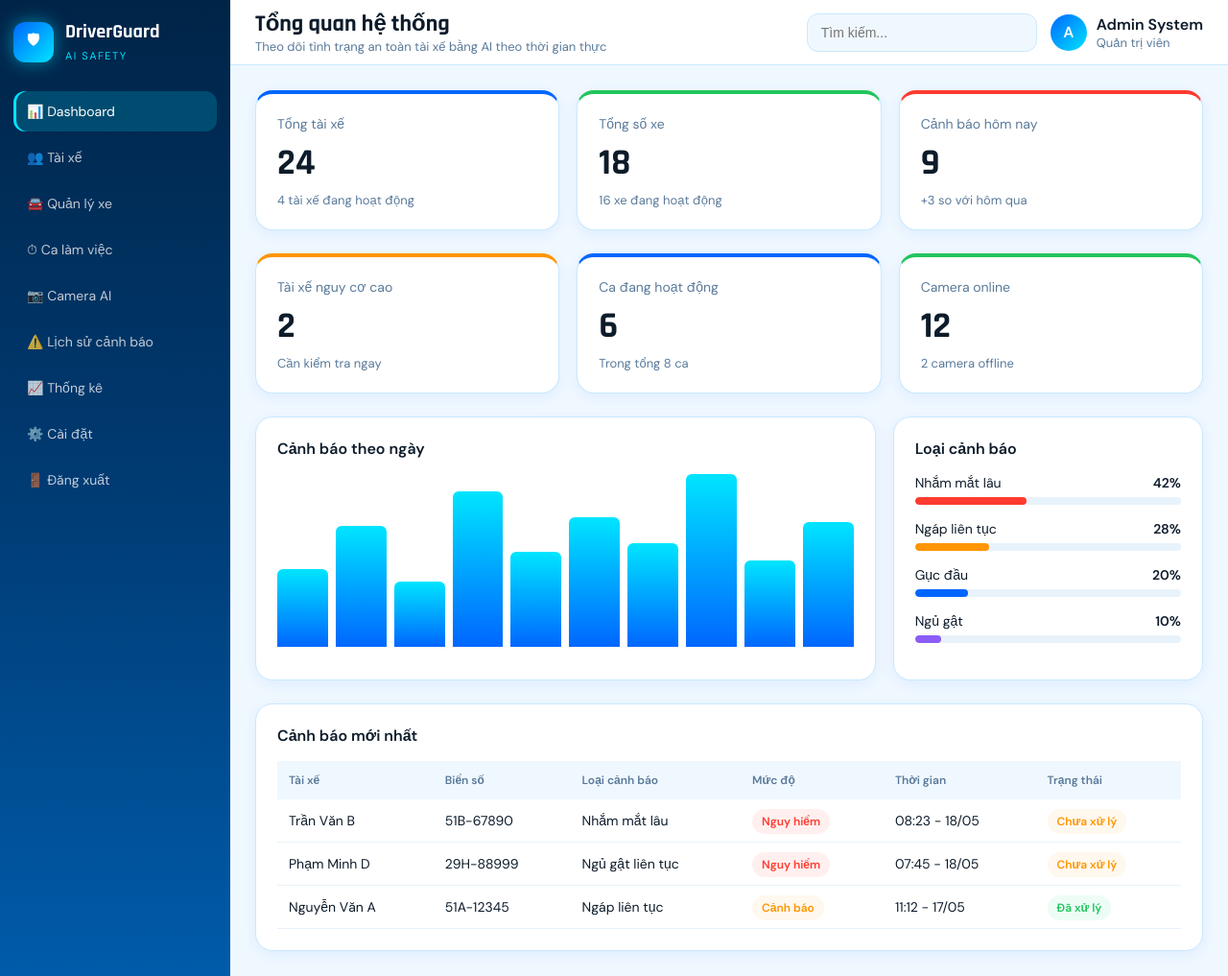
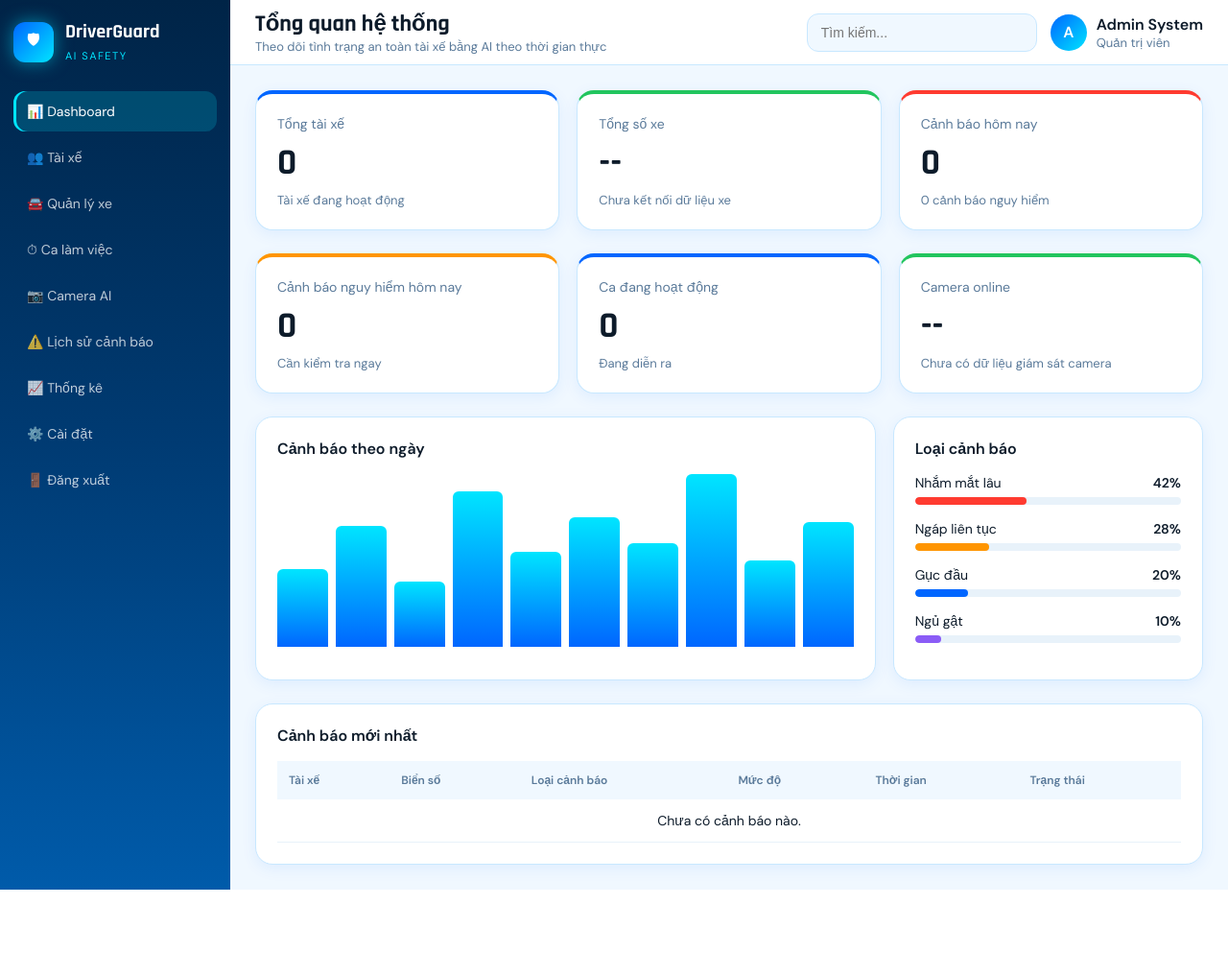
Before and after one commit to Ducloi26/driver-guard-ai, a Flask app: page /dashboard in a window 1280 px wide. Shown: the whole page at 96% size. After the commit the page ends 927 px from the top, so only its background shows below. Run offline with Flask 3, Linux system fonts and the light colour scheme.

Commit message:
Update README, dashboard template and add regression tests

```diff
--- a/templates/dashboard.html
+++ b/templates/dashboard.html
@@ -59,40 +59,40 @@
             <div class="metric-grid">
                 <div class="metric-card blue">
                     <div class="metric-title">Tổng tài xế</div>
-                    <div class="metric-value">24</div>
-                    <div class="metric-sub">4 tài xế đang hoạt động</div>
+                    <div class="metric-value">{{ stats.total_drivers }}</div>
+                    <div class="metric-sub">Tài xế đang hoạt động</div>
                 </div>
 
                 <div class="metric-card success">
                     <div class="metric-title">Tổng số xe</div>
-                    <div class="metric-value">18</div>
-                    <div class="metric-sub">16 xe đang hoạt động</div>
+                    <div class="metric-value">--</div>
+                    <div class="metric-sub">Chưa kết nối dữ liệu xe</div>
                 </div>
 
                 <div class="metric-card danger">
                     <div class="metric-title">Cảnh báo hôm nay</div>
-                    <div class="metric-value">9</div>
-                    <div class="metric-sub">+3 so với hôm qua</div>
+                    <div class="metric-value">{{ stats.total_alerts_today }}</div>
+                    <div class="metric-sub">{{ stats.high_alerts_today }} cảnh báo nguy hiểm</div>
                 </div>
             </div>
 
             <div class="metric-grid">
                 <div class="metric-card warning">
-                    <div class="metric-title">Tài xế nguy cơ cao</div>
-                    <div class="metric-value">2</div>
+                    <div class="metric-title">Cảnh báo nguy hiểm hôm nay</div>
+                    <div class="metric-value">{{ stats.high_alerts_today }}</div>
                     <div class="metric-sub">Cần kiểm tra ngay</div>
                 </div>
 
                 <div class="metric-card blue">
                     <div class="metric-title">Ca đang hoạt động</div>
-                    <div class="metric-value">6</div>
-                    <div class="metric-sub">Trong tổng 8 ca</div>
+                    <div class="metric-value">{{ stats.active_shifts }}</div>
+                    <div class="metric-sub">Đang diễn ra</div>
                 </div>
 
                 <div class="metric-card success">
                     <div class="metric-title">Camera online</div>
-                    <div class="metric-value">12</div>
-                    <div class="metric-sub">2 camera offline</div>
+                    <div class="metric-value">--</div>
+                    <div class="metric-sub">Chưa có dữ liệu giám sát camera</div>
                 </div>
             </div>
 
@@ -174,32 +174,24 @@
                     </thead>
 
                     <tbody>
+                        {% for alert in recent_alerts %}
                         <tr>
-                            <td>Trần Văn B</td>
-                            <td>51B-67890</td>
-                            <td>Nhắm mắt lâu</td>
-                            <td><span class="badge badge-danger">Nguy hiểm</span></td>
-                            <td>08:23 - 18/05</td>
-                            <td><span class="badge badge-warning">Chưa xử lý</span></td>
+                            <td>{{ alert.drivers.full_name if alert.drivers else 'Không xác định' }}</td>
+                            <td>{{ alert.vehicles.plate_number if alert.vehicles else 'Chưa gán' }}</td>
+                            <td>{{ alert.alert_type }}</td>
+                            <td>
+                                <span class="badge {% if alert.alert_level == 'high' %}badge-danger{% elif alert.alert_level == 'medium' %}badge-warning{% else %}badge-success{% endif %}">
+                                    {{ alert.alert_level | upper }}
+                                </span>
+                            </td>
+                            <td>{{ (alert.alert_time[11:16] ~ ' - ' ~ alert.alert_time[8:10] ~ '/' ~ alert.alert_time[5:7]) if alert.alert_time else '--:-- - --/--' }}</td>
+                            <td><span class="badge badge-warning">Mới ghi nhận</span></td>
                         </tr>
-
+                        {% else %}
                         <tr>
-                            <td>Phạm Minh D</td>
-                            <td>29H-88999</td>
-                            <td>Ngủ gật liên tục</td>
-                            <td><span class="badge badge-danger">Nguy hiểm</span></td>
-                            <td>07:45 - 18/05</td>
-                            <td><span class="badge badge-warning">Chưa xử lý</span></td>
+                            <td colspan="6" style="text-align:center;">Chưa có cảnh báo nào.</td>
                         </tr>
-
-                        <tr>
-                            <td>Nguyễn Văn A</td>
-                            <td>51A-12345</td>
-                            <td>Ngáp liên tục</td>
-                            <td><span class="badge badge-warning">Cảnh báo</span></td>
-                            <td>11:12 - 17/05</td>
-                            <td><span class="badge badge-success">Đã xử lý</span></td>
-                        </tr>
+                        {% endfor %}
                     </tbody>
                 </table>
             </div>
```
Also changed, not shown: tests/test_regressions.py (added, +154 -0 lines), README.md.
